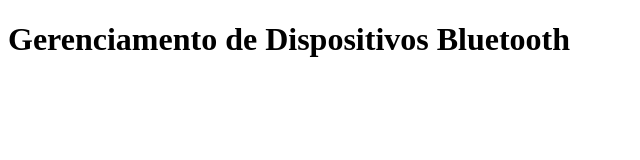
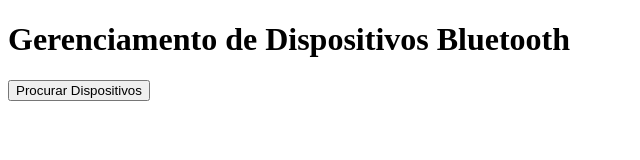
Before and after one commit to diegovilarinho/bluetoothwebapi, a plain HTML site: page index.html in a window 1280 px wide. Shown: the whole page, without its empty margins (0-640 px from the left). Drawn offline with Linux system fonts and the light colour scheme.

Commit message:
Ajustes de javascript

```diff
--- a/index.html
+++ b/index.html
@@ -8,6 +8,8 @@
 
 	<h1>Gerenciamento de Dispositivos Bluetooth</h1>
 
+	<button class="scan-devices">Procurar Dispositivos</button>
+
 	<script src="js/index.js"></script>
 </body>
 </html>
```
